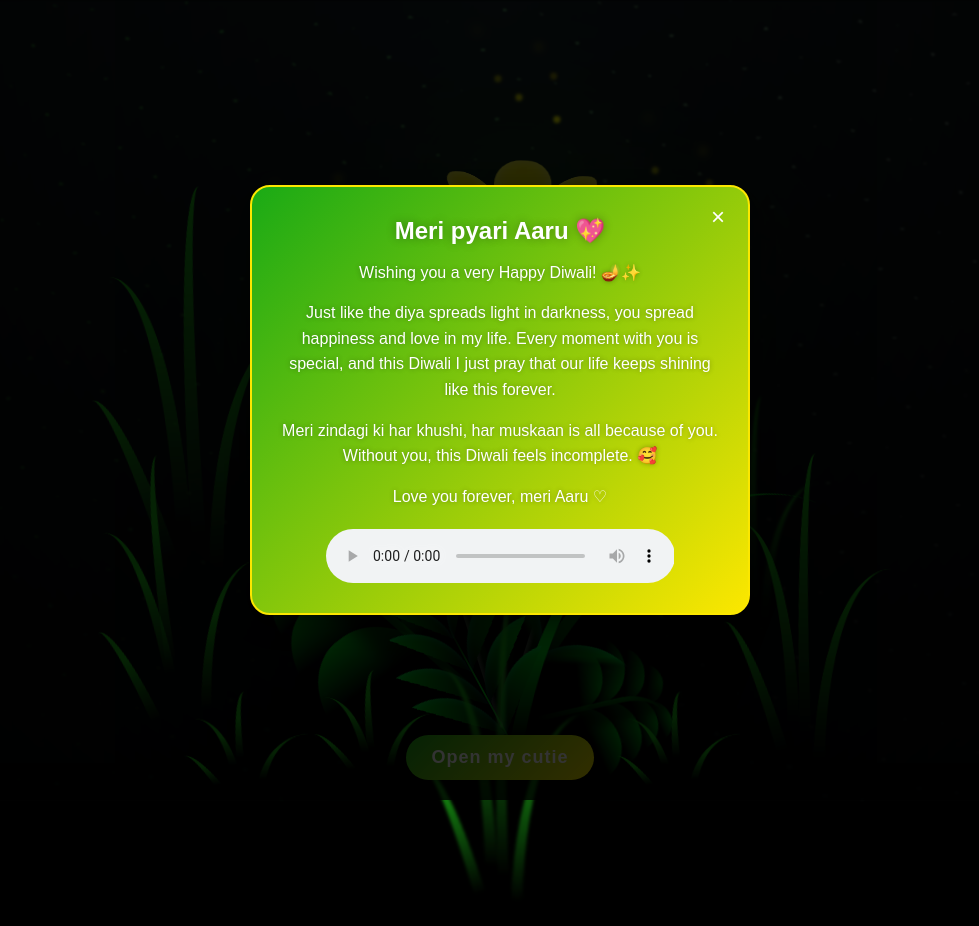
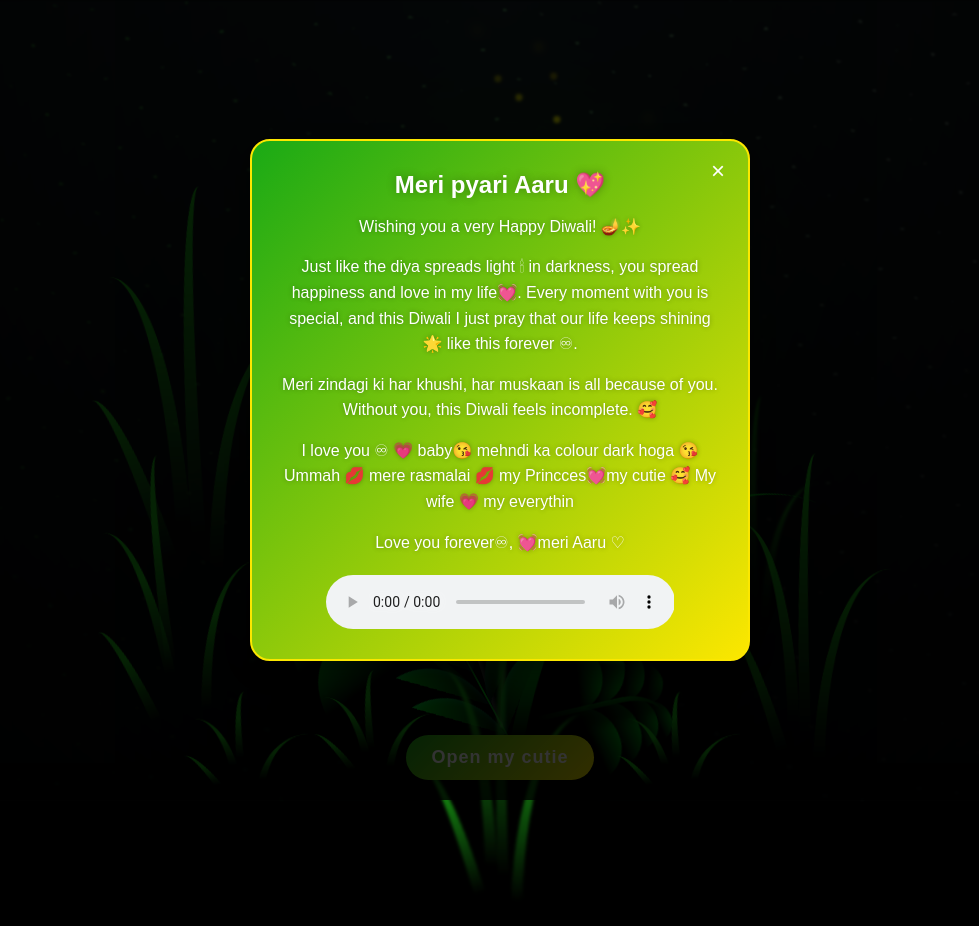
Before and after one commit to ajith9703/For-my-aaru-, a plain HTML site: page FLORES.html in a window 1280 px wide. Both pictures are taken after a click on the button "Open my cutie". Shown: the whole page, without its empty margins (140-1119 px from the left). Drawn offline with Linux system fonts and the light colour scheme.

Commit message:
Update FLORES.html

```diff
--- a/FLORES.html
+++ b/FLORES.html
@@ -466,9 +466,10 @@
         <button class="close-button">&times;</button>
         <h2>Meri pyari Aaru 💖</h2>
         <p>Wishing you a very Happy Diwali! 🪔✨</p>
-        <p>Just like the diya spreads light in darkness, you spread happiness and love in my life. Every moment with you is special, and this Diwali I just pray that our life keeps shining like this forever.</p>
+        <p>Just like the diya spreads light 🕯 in darkness, you spread happiness and love in my life💓. Every moment with you is special, and this Diwali I just pray that our life keeps shining🌟 like this forever ♾.</p>
         <p>Meri zindagi ki har khushi, har muskaan is all because of you. Without you, this Diwali feels incomplete. 🥰</p>
-        <p>Love you forever, meri Aaru ♡</p>
+        <p>I love you ♾ 💗 baby😘 mehndi ka colour dark hoga 😘 Ummah 💋 mere rasmalai 💋 my Princces💓my cutie 🥰 My wife 💗 my everythin</p>
+        <p>Love you forever♾, 💓meri Aaru ♡</p>
 
         <!-- Audio Player -->
         <div class="audio-player">
```
